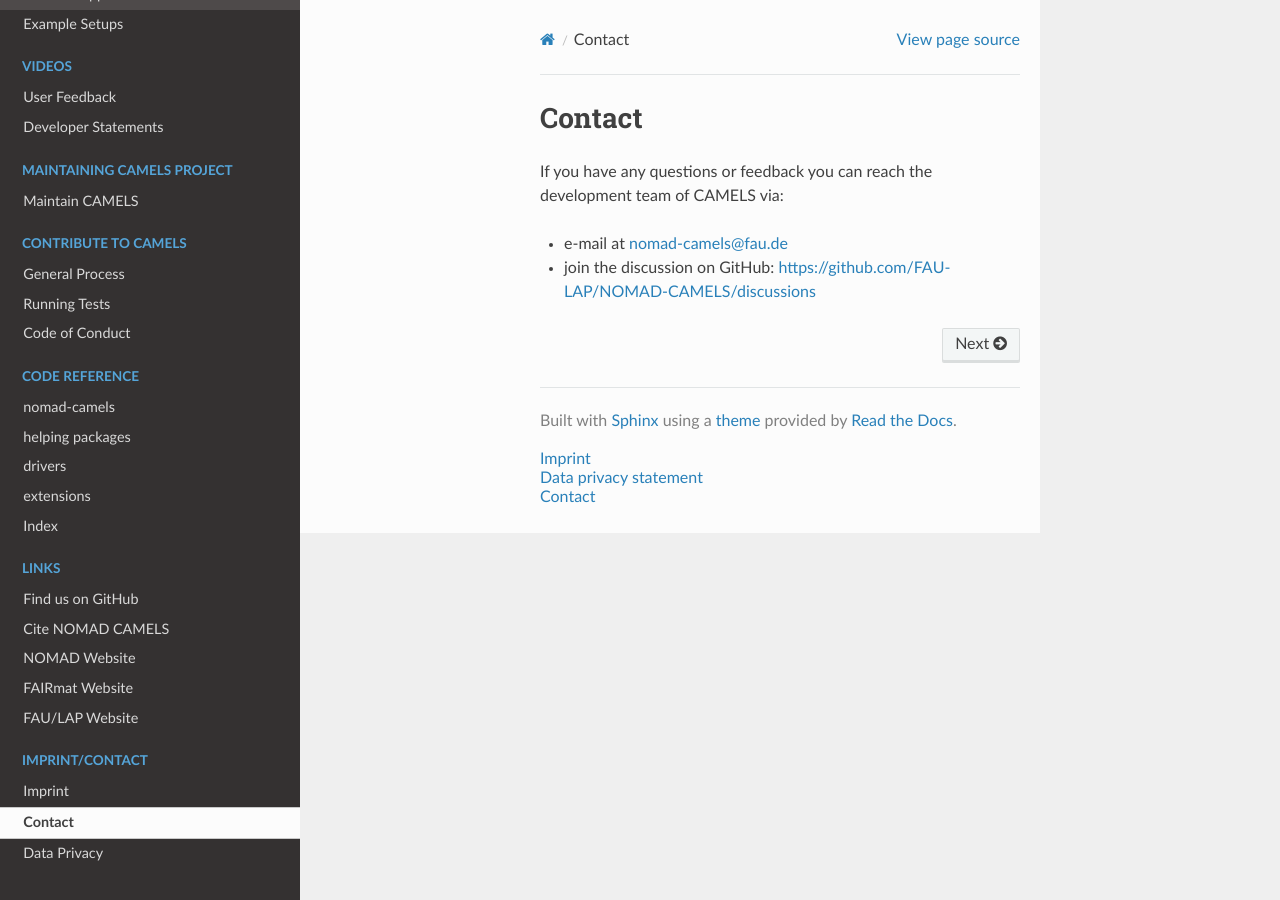
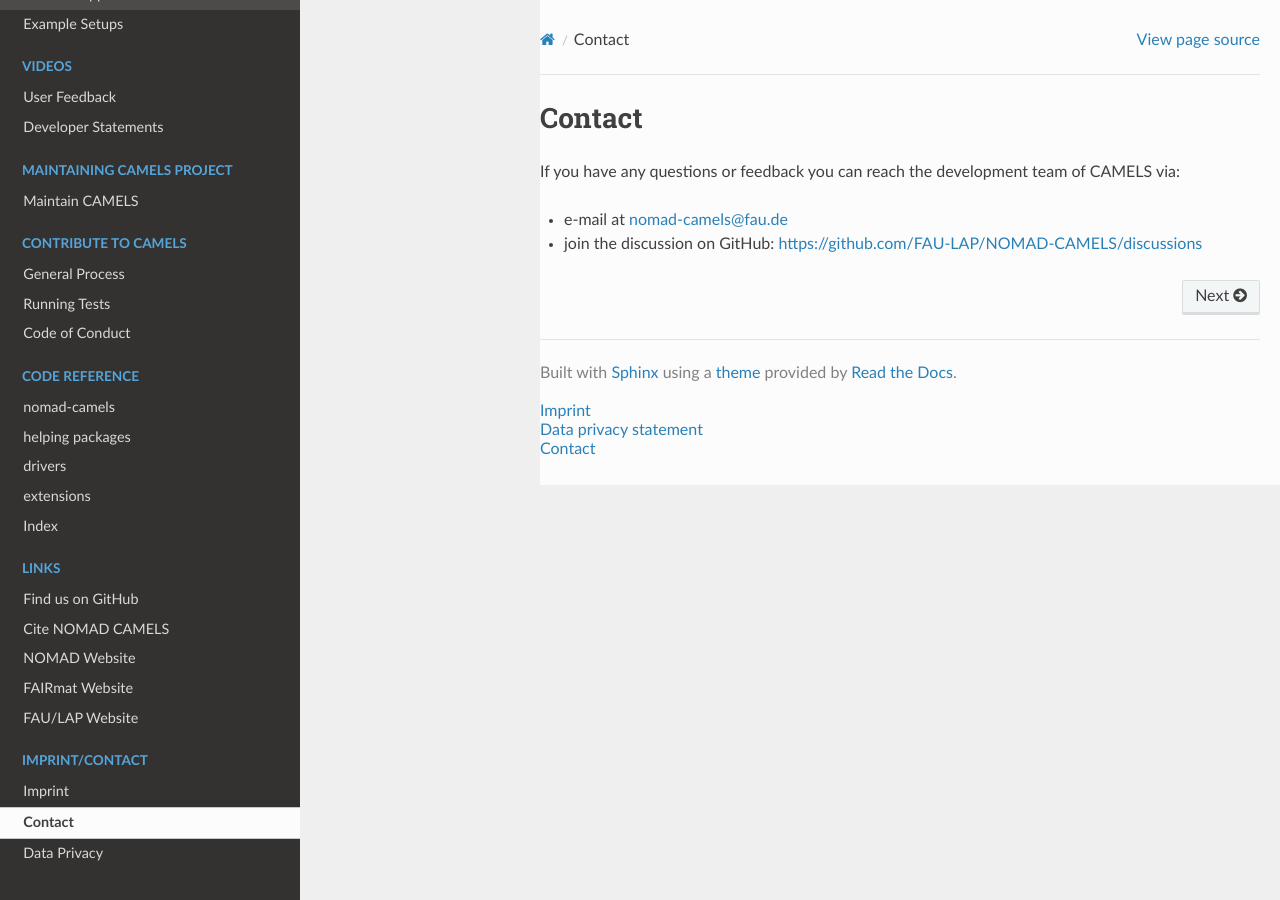
Before and after one commit to FAU-LAP/NOMAD-CAMELS, a Sphinx documentation site: the page built from docs/source/contact.md, in a window 1280 px wide. Built offline with Sphinx 7.4.7 and the Read the Docs theme 3.1.0, drawn with Linux system fonts in a browser that asks for light colours; pages that are not in the unit, such as notebooks, are missing from menus; the version number is read from the project's files by our own code.

Commit message:
fix large screens

```diff
--- a/docs/source/_static/css/custom.css
+++ b/docs/source/_static/css/custom.css
@@ -4,8 +4,8 @@
 .wy-nav-content {
     max-width: calc(100% - 240px); /* Max width based on remaining space after the sidebar */
     width: calc(100% - 240px); /* Fill the remaining width next to the sidebar */
-    margin-left: 0; /* No margin on the left */
-    padding-left: 240px; /* Offset content based on the sidebar width */
+    margin-left: 240px; /* Offset content based on the sidebar width */
+    padding-left: 0; /* No padding on the left */
     padding-right: 20px; /* Add some padding on the right */
 }
 
@@ -13,6 +13,7 @@
 @media (max-width: 768px) {
     .wy-nav-content {
         padding-left: 0; /* Remove left padding for small screens */
+        margin-left: 0; /* Remove left margin for small screens */
         width: 95%; /* Expand to nearly full width on small screens */
         padding: 0 5%; /* Add padding for spacing */
     }
```
